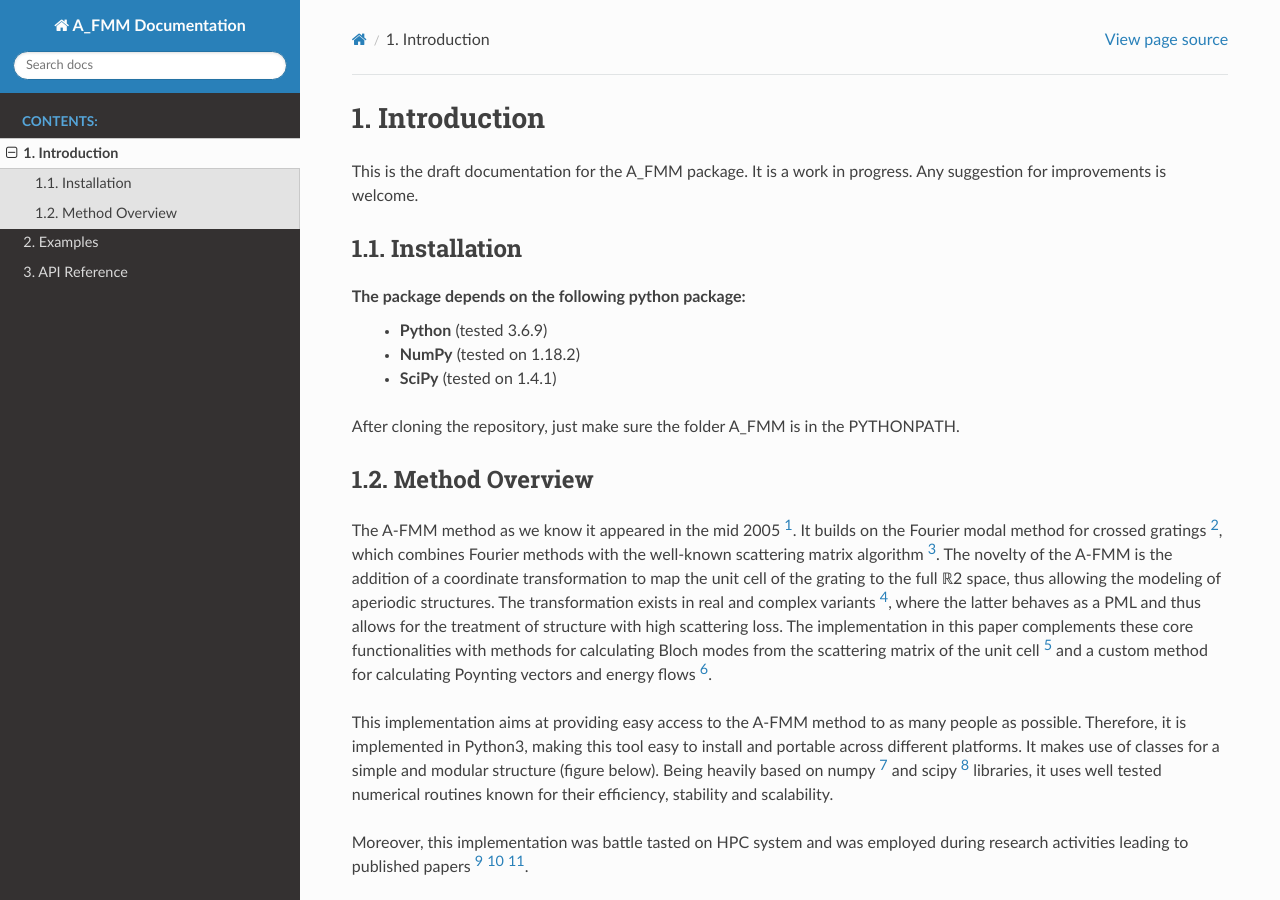
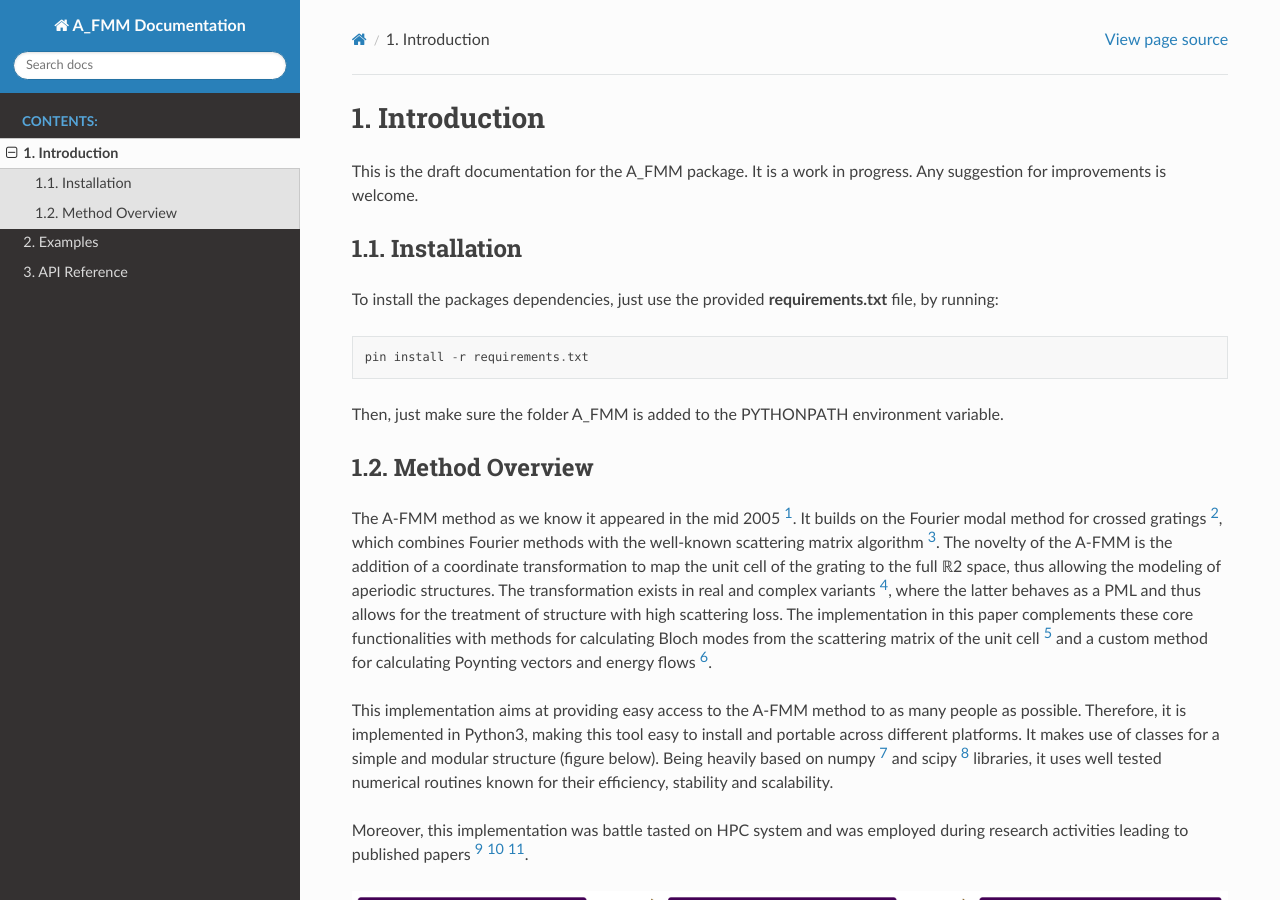
Before and after one commit to mpasson/A_FMM, a Sphinx documentation site: the page built from Docs/intro.rst, in a window 1280 px wide and 900 px high. Built offline with Sphinx 7.4.7 and the Read the Docs theme 2.0.0, drawn with Linux system fonts in a browser that asks for light colours.

Commit message:
Updated __doc__ and documentation

```diff
--- a/Docs/index.rst
+++ b/Docs/index.rst
@@ -7,9 +7,6 @@ A_FMM's documentation
 ==============================================
 
 .. automodule:: A_FMM
-   :members: __version__
-
-This is a Python implementation the Aperiodic-Fourier Modal Method, a fully vectorial method for solving Maxwell equations that combines a Fourier-based mode solver and a scattering matrix recursion algorithm to model full 3D structures. This approach is well suited to calculate modes, transmission, reflection, scattering and absorption of multi-layered structures. Moreover, support for Bloch modes of periodic structures allows for the simulation of photonic crystals or waveguide Bragg gratings.
 
 .. toctree::
    :maxdepth: 2
--- a/Docs/intro.rst
+++ b/Docs/intro.rst
@@ -6,12 +6,14 @@ This is the draft documentation for the A_FMM package. It is a work in progress.
 
 Installation
 -------------
-The package depends on the following python package:
- * **Python** (tested 3.6.9)
- * **NumPy** (tested on 1.18.2)
- * **SciPy** (tested on 1.4.1)
+To install the packages dependencies, just use the provided **requirements.txt** file, by running:
 
-After cloning the repository, just make sure the folder A_FMM is in the PYTHONPATH.
+
+.. code-block::
+
+    pin install -r requirements.txt
+
+Then, just make sure the folder A_FMM is added to the PYTHONPATH environment variable.
 
 Method Overview
 -----------------
```
Also changed, not shown: A_FMM/__init__.py (+6 -4 lines).
